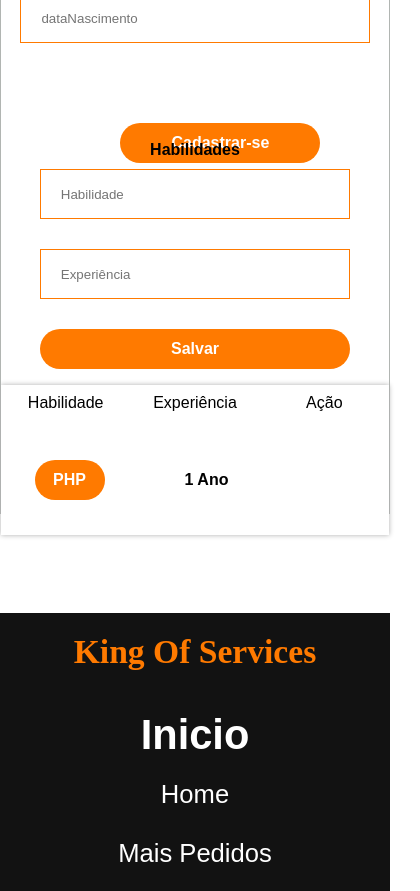
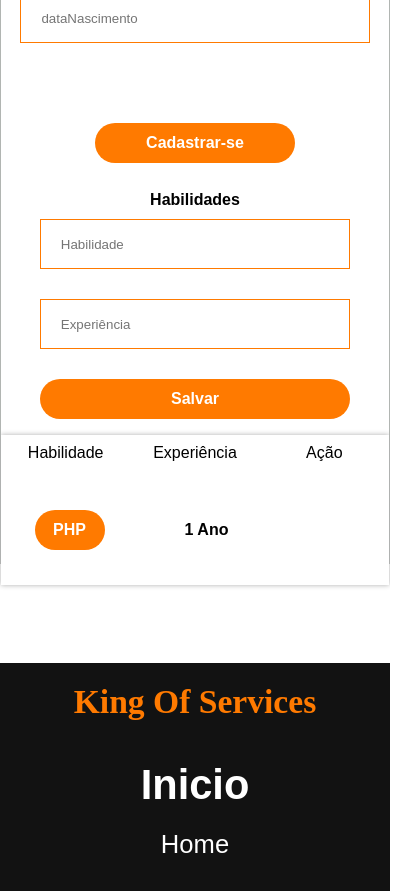
Before and after one commit to JonatanValdivia/King_Of_Services_front-end, a React (Create React App) app in the folder app/: page /CadastroTrabalhador in a window 390 px wide. Shown: the part 2320-3211 px from the top of the page, 420 px wide, since content can reach past the window. Built offline with nearby package versions, Linux system fonts and the light colour scheme.

Commit message:
Corrigido a responsividade

```diff
--- a/app/src/pages/CadastroTrabalhador/style.js
+++ b/app/src/pages/CadastroTrabalhador/style.js
@@ -137,11 +137,14 @@ export const Inputs = styled.div`
 `
 
 export const Button = styled.div`
-    width: 400px;
+    width: auto;
     height: auto;
+    margin: auto;
     display: flex;
     justify-content: center;
+    align-items: center;
     margin-top: 50px;
+    margin-bottom: 50px;
 
     button{
         width: 200px;
@@ -158,6 +161,11 @@ export const Button = styled.div`
 
         border-radius: 20px;
     }
+
+    @media(min-width: 320px) and (max-width: 890px){
+        width: auto;
+    }
+
 `
 
 export const ContainerHabilidades = styled.div`
```
